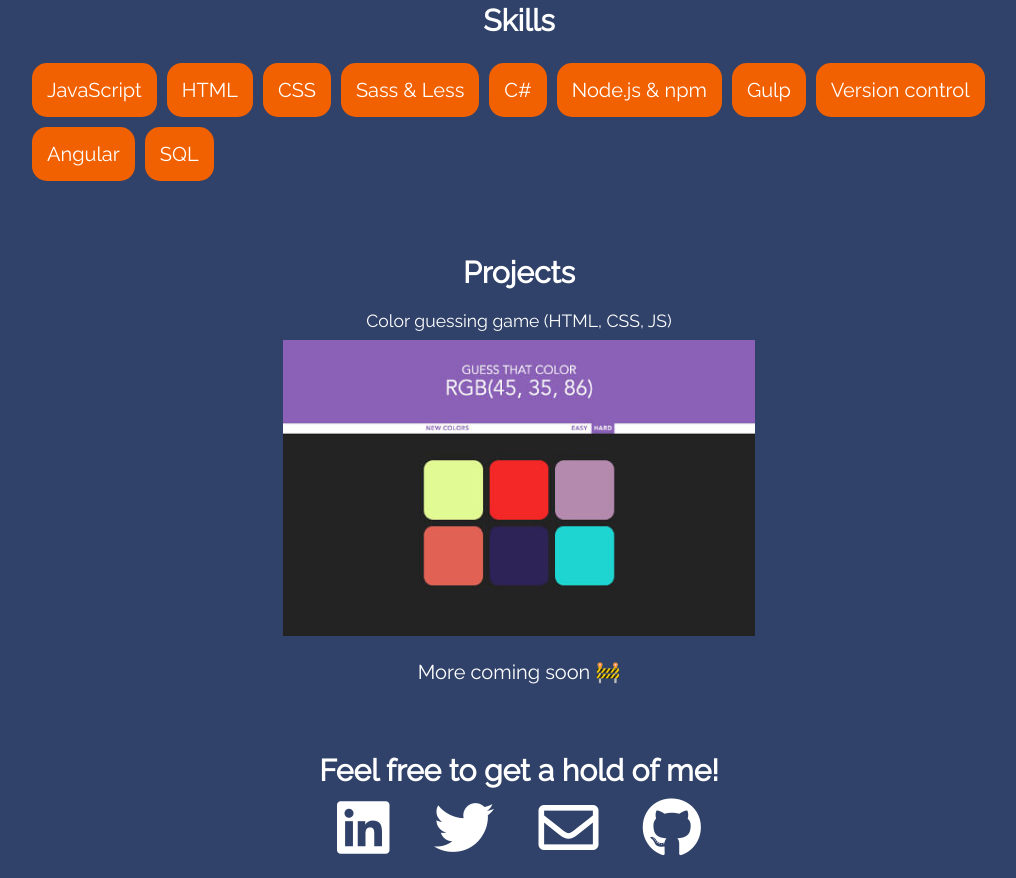
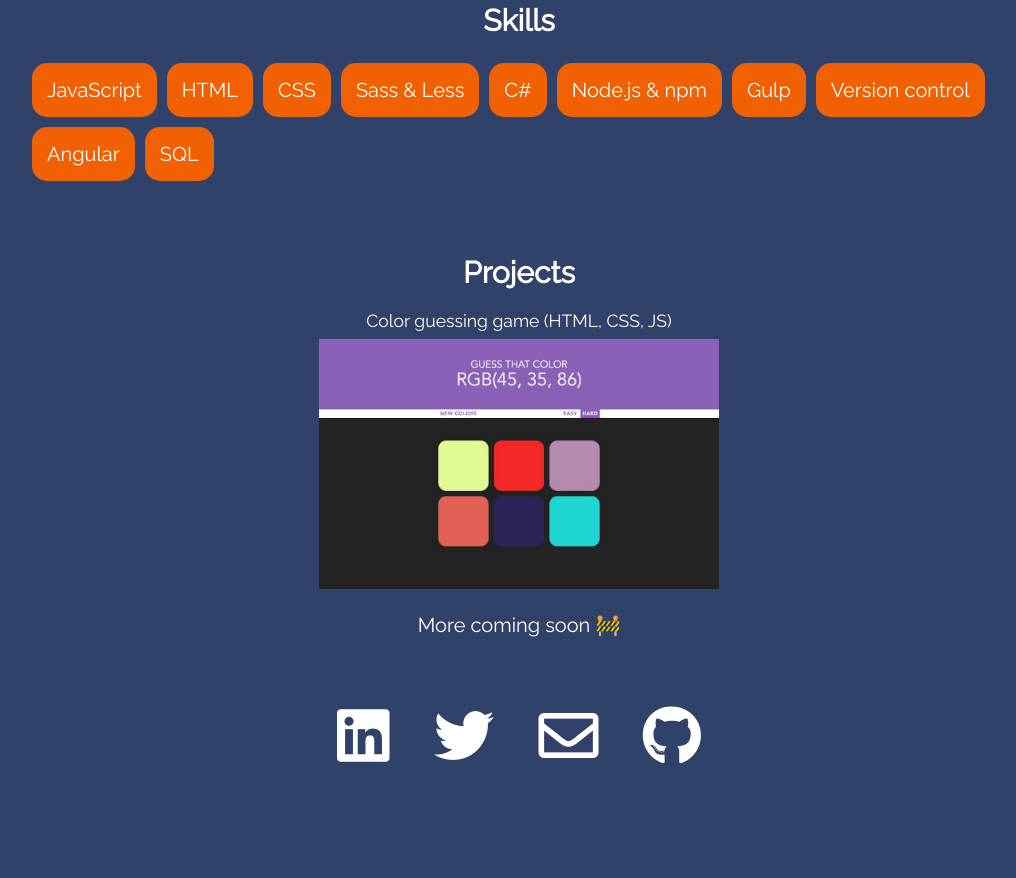
Before and after one commit to john-rapp/portfolio, a website: page index.html in a window 1280 px wide. Shown: the part 1067-1945 px from the top of the page, without its empty margins (121-1137 px from the left). After the commit the page ends 1853 px from the top, so only its background shows below. Drawn offline with Linux system fonts and the light colour scheme.

Commit message:
adjusting styles for small viewport

```diff
--- a/index.html
+++ b/index.html
@@ -92,7 +92,6 @@
       </section>
 
       <footer>
-        <h2>Feel free to get a hold of me!</h2>
         <div id="contact">
           <a
             href="https://www.linkedin.com/in/jmrapp/"
--- a/styles/app/scss/styles.scss
+++ b/styles/app/scss/styles.scss
@@ -52,7 +52,7 @@ img {
 }
 
 .tile {
-  width: 48%;
+  max-width: 400px;
   margin-bottom: 20px;
   font-size: 1.1rem;
   text-align: center;
@@ -80,6 +80,11 @@ img {
 
   & > div {
     align-self: center;
+
+    @media (max-width: 600px) {
+      align-self: flex-start;
+      margin-top: 70px;
+    }
   }
 }
 
@@ -128,7 +133,7 @@ img {
 }
 
 #contact {
-  margin-top: 1%;
+  margin-top: 20px;
 }
 
 #down-arrow {
@@ -138,6 +143,7 @@ img {
   outline: none;
   color: $secondary-dark;
   transition: color 0.3s;
+
   &:hover {
     cursor: pointer;
     color: $primary-light;
```
Also changed, not shown: dist/styles.min.css, styles/app/css/styles.css.
